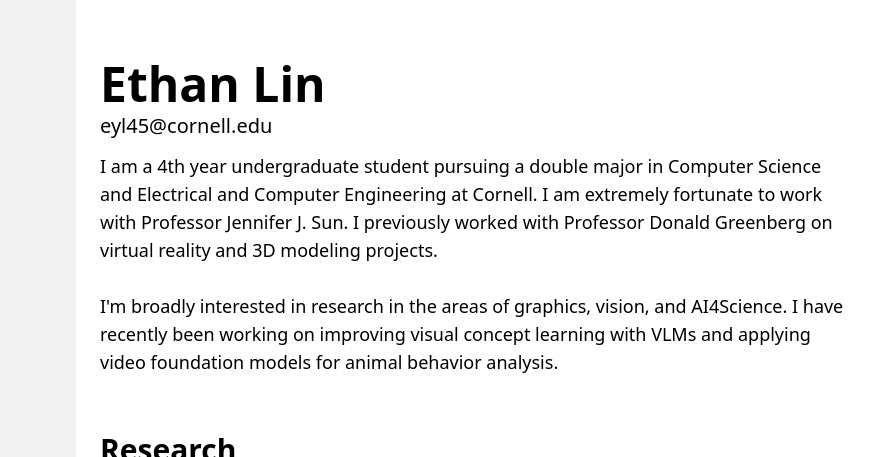
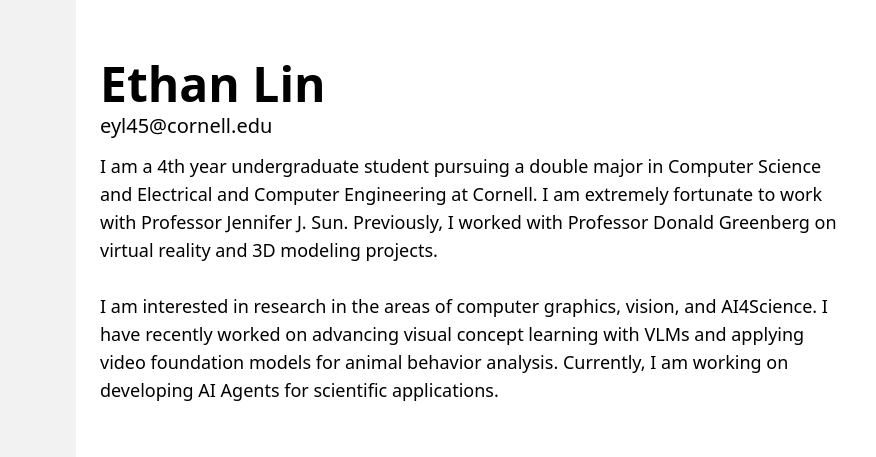
Before and after one commit to ethan-y-lin/ethan-y-lin.github.io, an Astro site: page / in a window 1280 px wide. Shown: the top 457 px of the page, 404-1280 px from the left. Built offline with nearby package versions, Linux system fonts and the light colour scheme; Astro itself is replaced by a stand-in of ours.

Commit message:
Update personal statement

```diff
--- a/src/pages/index.astro
+++ b/src/pages/index.astro
@@ -17,13 +17,13 @@
     <div class="py-2">
       <text class="text-lg">
         I am a 4th year undergraduate student pursuing a double major in Computer Science and Electrical and Computer Engineering at Cornell.
-        I am extremely fortunate to work with Professor Jennifer J. Sun. I previously worked with Professor Donald Greenberg on
+        I am extremely fortunate to work with Professor Jennifer J. Sun. Previously, I worked with Professor Donald Greenberg on
         virtual reality and 3D modeling projects.
         <br>
         <br>
-        I'm broadly interested in research in the areas of graphics, vision, and AI4Science. I have recently
-        been working on improving visual concept learning with VLMs and applying video foundation models for animal behavior
-        analysis.
+        I am interested in research in the areas of computer graphics, vision, and AI4Science. I have recently
+        worked on advancing visual concept learning with VLMs and applying video foundation models for animal behavior
+        analysis. Currently, I am working on developing AI Agents for scientific applications.
       </text>
     </div>
   </div>
```
